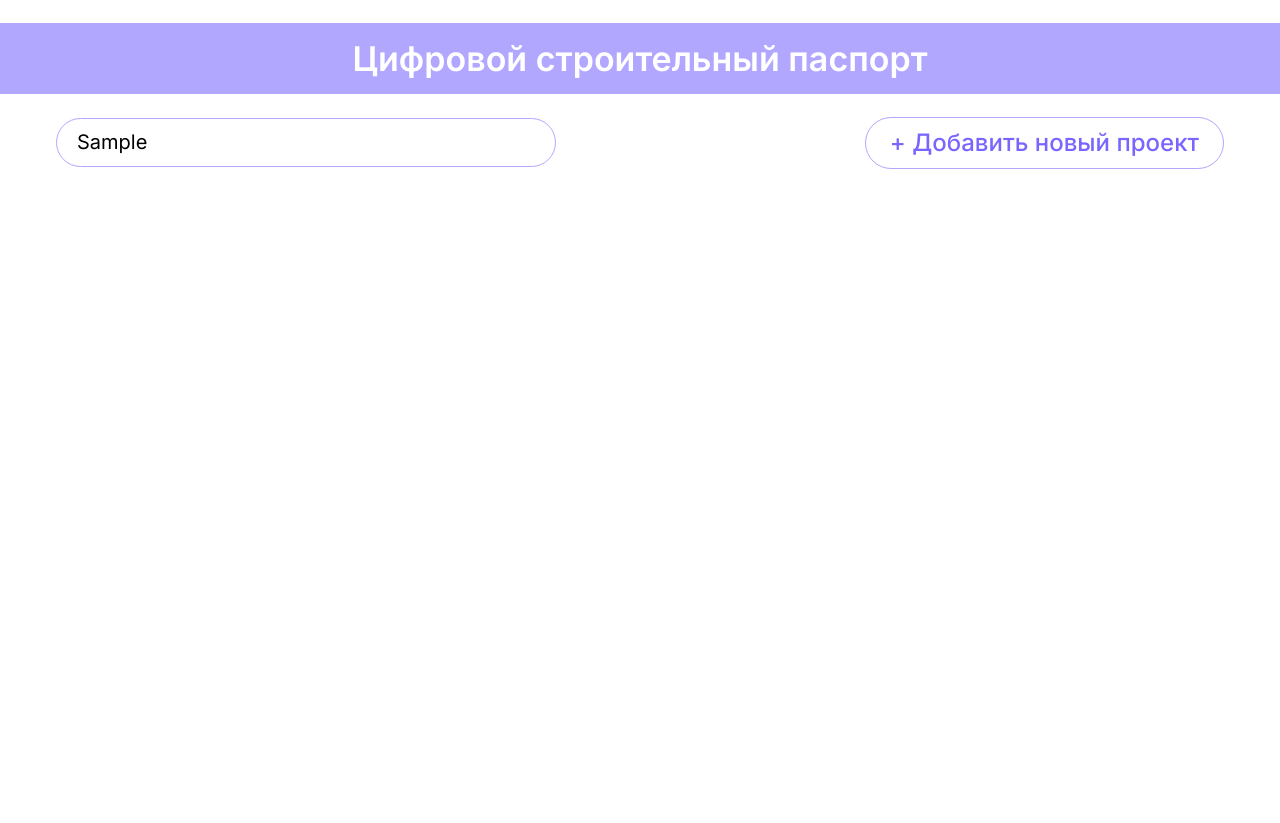
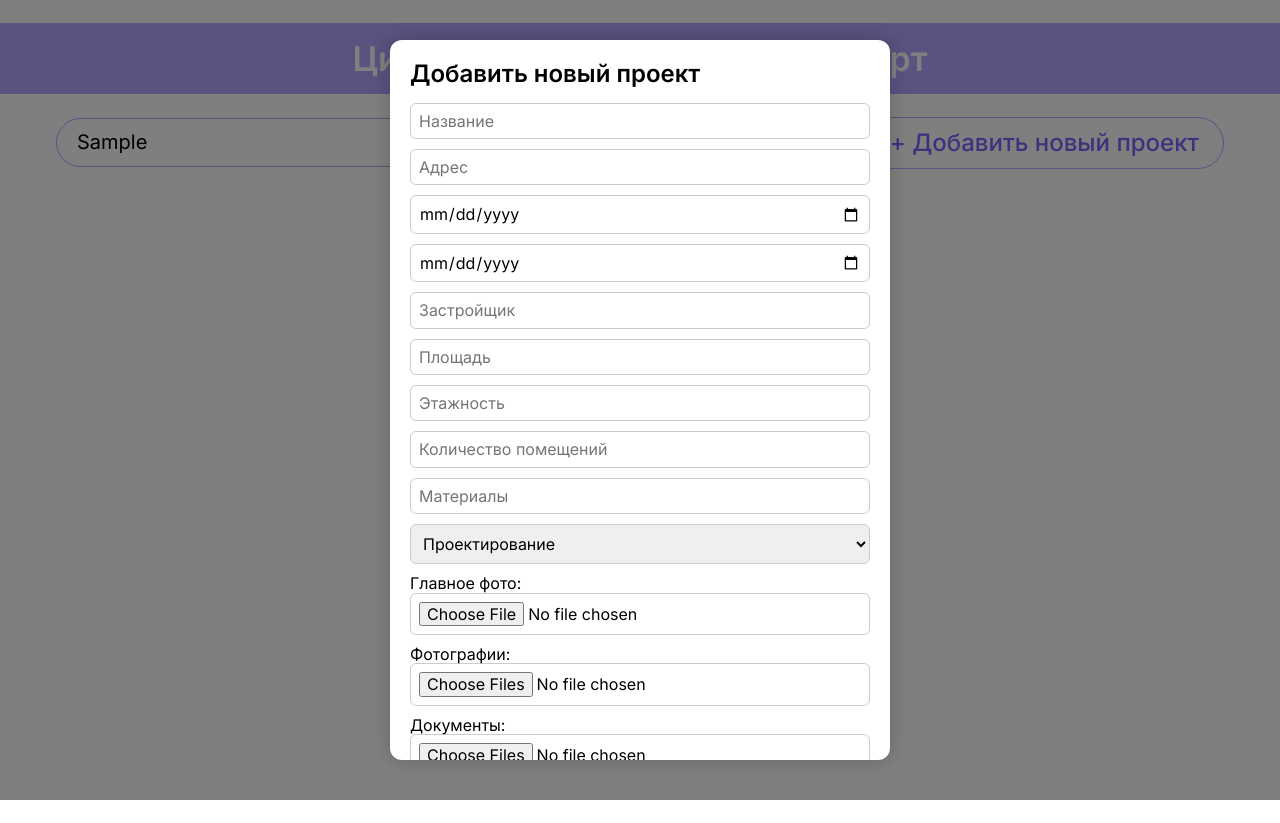
Before and after one commit to D1flector/Digital-passport, a React (Vite) app: page / in a window 1280 px wide. Both pictures are taken after typing "Sample" into the empty fields and a click on the button "+ Добавить новый проект". Built offline with nearby package versions, Linux system fonts and the light colour scheme.

Commit message:
feat: добавил возможность добавлять новые проекты

```diff
--- a/src/App.jsx
+++ b/src/App.jsx
@@ -1,8 +1,19 @@
 import React, { useState } from 'react';
 import ProjectCard from './components/ProjectCard';
+import AddProjectForm from './components/AddProjectForm';
+import mockData from './data/mockData';
 
 function App() {
   const [search, setSearch] = useState('');
+  const [showForm, setShowForm] = useState(false);
+  const [projects, setProjects] = useState(mockData);
+
+  const handleAddProject = (newProject) => {
+    const maxId = projects.reduce((max, p) => (p.id > max ? p.id : max), 0);
+    const projectWithId = { ...newProject, id: maxId + 1 };
+    setProjects(prev => [...prev, projectWithId]);
+    setShowForm(false);
+  };
 
   return (
     <div className='passport-container'>
@@ -18,12 +29,23 @@ function App() {
             placeholder="Поиск проекта..."
             aria-label="Поиск проекта"
             value={search}
-            onChange={(event) => setSearch(event.target.value)}
+            onChange={(e) => setSearch(e.target.value)}
           />
-          <button className='add-btn'>+ Добавить новый проект</button>
+          <button className='add-btn' onClick={() => setShowForm(true)}>+ Добавить новый проект</button>
         </div>
 
-        <ProjectCard search={search} />
+        <ProjectCard
+          search={search}
+          projects={projects}
+          setProjects={setProjects}
+        />
+
+        {showForm && (
+          <AddProjectForm
+            onAddProject={handleAddProject}
+            onCancel={() => setShowForm(false)}
+          />
+        )}
       </main>
     </div>
   );
--- /dev/null
+++ b/src/components/AddProjectForm.jsx
@@ -0,0 +1,106 @@
+import React, { useEffect, useState } from 'react';
+import '../css/addProjectForm.css';
+
+const AddProjectForm = ({ onAddProject, onCancel }) => {
+
+  const [formData, setFormData] = useState({
+    name: '',
+    address: '',
+    startDate: '',
+    endDate: '',
+    developer: '',
+    area: '',
+    floors: '',
+    units: '',
+    materials: '',
+    status: 'Проектирование',
+    documents: [],
+    image: '',
+    photos: [],
+  });
+
+  useEffect(() => {
+    // Запретить прокрутку
+    document.body.style.overflow = 'hidden';
+    return () => {
+      document.body.style.overflow = '';
+    };
+  }, []);
+
+  const handleChange = (event) => {
+    const { name, value } = event.target;
+    setFormData(prev => ({ ...prev, [name]: value }));
+  };
+
+  const handleImageChange = (event) => {
+    const file = event.target.files[0];
+    if (file) {
+      const imageUrl = URL.createObjectURL(file);
+      setFormData(prev => ({ ...prev, image: imageUrl }));
+    }
+  };
+
+  const handlePhotoUpload = (event) => {
+    const files = Array.from(event.target.files);
+    const urls = files.map(file => URL.createObjectURL(file));
+    setFormData(prev => ({
+      ...prev,
+      photos: [...prev.photos, ...urls]
+    }));
+  };
+
+  const handleDocumentUpload = (event) => {
+    const files = Array.from(event.target.files).map(file => file.name);
+    setFormData(prev => ({
+      ...prev,
+      documents: [...prev.documents, ...files]
+    }));
+  };
+
+  const handleSubmit = (event) => {
+    event.preventDefault();
+    onAddProject(formData);
+  };
+
+  return (
+    <>
+      <div className="modal-overlay" onClick={onCancel}></div>
+      <div className="add-project-modal">
+        <h2>Добавить новый проект</h2>
+        <form onSubmit={handleSubmit}>
+          <input type="text" name="name" placeholder="Название" onChange={handleChange} required />
+          <input type="text" name="address" placeholder="Адрес" onChange={handleChange} required />
+          <input type="date" name="startDate" placeholder="Дата начала" onChange={handleChange} required />
+          <input type="date" name="endDate" placeholder="Дата окончания" onChange={handleChange} required />
+          <input type="text" name="developer" placeholder="Застройщик" onChange={handleChange} required />
+          <input type="text" name="area" placeholder="Площадь" onChange={handleChange} required />
+          <input type="number" name="floors" placeholder="Этажность" onChange={handleChange} required />
+          <input type="number" name="units" placeholder="Количество помещений" onChange={handleChange} required />
+          <input type="text" name="materials" placeholder="Материалы" onChange={handleChange} required />
+          <select name="status" value={formData.status} onChange={handleChange} required>
+            <option>Проектирование</option>
+            <option>Строительство</option>
+            <option>Сдача объекта</option>
+          </select>
+
+          <label>Главное фото:</label>
+          <input type="file" accept="image/*" onChange={handleImageChange} required />
+          {formData.image && <img src={formData.image} alt="Preview" className="preview-img" />}
+
+          <label>Фотографии:</label>
+          <input type="file" multiple accept="image/*" onChange={handlePhotoUpload} />
+
+          <label>Документы:</label>
+          <input type="file" multiple onChange={handleDocumentUpload} />
+
+          <div className="form-buttons">
+            <button type="submit">Добавить</button>
+            <button type="button" onClick={onCancel}>Отмена</button>
+          </div>
+        </form>
+      </div>
+    </>
+  );
+};
+
+export default AddProjectForm;
--- a/src/components/ProjectCard.jsx
+++ b/src/components/ProjectCard.jsx
@@ -1,9 +1,7 @@
 import React, { useState } from 'react';
-import mockData from '../data/mockData';
 import ProjectDetails from './ProjectDetails';
 
-const ProjectCard = ({ search }) => {
-  const [projects, setProjects] = useState(mockData);
+const ProjectCard = ({ search, projects, setProjects }) => {
   const [selectedProject, setSelectedProject] = useState(null);
 
   const filteredProjects = projects.filter(project =>
--- a/src/components/ProjectDetails.jsx
+++ b/src/components/ProjectDetails.jsx
@@ -108,9 +108,9 @@ const ProjectDetails = ({ project, onClose, onUpdate }) => {
         <ul>
           {localProject.documents.map((doc, i) => (
             <li key={i}>
-              <a href={`/docs/${doc}`} download>
-                {doc}
-              </a>
+            <a href={`/docs/${doc}`} download>
+              {doc}
+            </a>
               <button onClick={() => handleDeleteDocument(doc)} className="delete-doc-btn">Удалить</button>
             </li>
           ))}
--- /dev/null
+++ b/src/css/addProjectForm.css
@@ -0,0 +1,52 @@
+
+.modal-overlay {
+  position: fixed;
+  top: 0;
+  left: 0;
+  width: 100vw;
+  height: 100vh;
+  background-color: rgba(0, 0, 0, 0.5);
+  z-index: 999;
+}
+
+.add-project-modal {
+  position: fixed;
+  top: 50%;
+  left: 50%;
+  transform: translate(-50%, -50%);
+
+  background: #fff;
+  padding: 20px;
+  max-width: 500px;
+  border-radius: 12px;
+  box-shadow: 0 0 20px rgba(0,0,0,0.2);
+  z-index: 1000;
+  width: 90%;
+  max-height: 90vh;
+  overflow-y: auto;
+}
+
+.add-project-modal h2 {
+  margin-bottom: 15px;
+}
+
+.add-project-modal input,
+.add-project-modal select {
+  display: block;
+  width: 100%;
+  margin-bottom: 10px;
+  padding: 8px;
+  border-radius: 6px;
+  border: 1px solid #ccc;
+}
+
+.preview-img {
+  max-width: 100%;
+  margin-bottom: 10px;
+  border-radius: 8px;
+}
+
+.form-buttons {
+  display: flex;
+  justify-content: space-between;
+}
```
Lines whose indentation alone changed are shown as unchanged.
